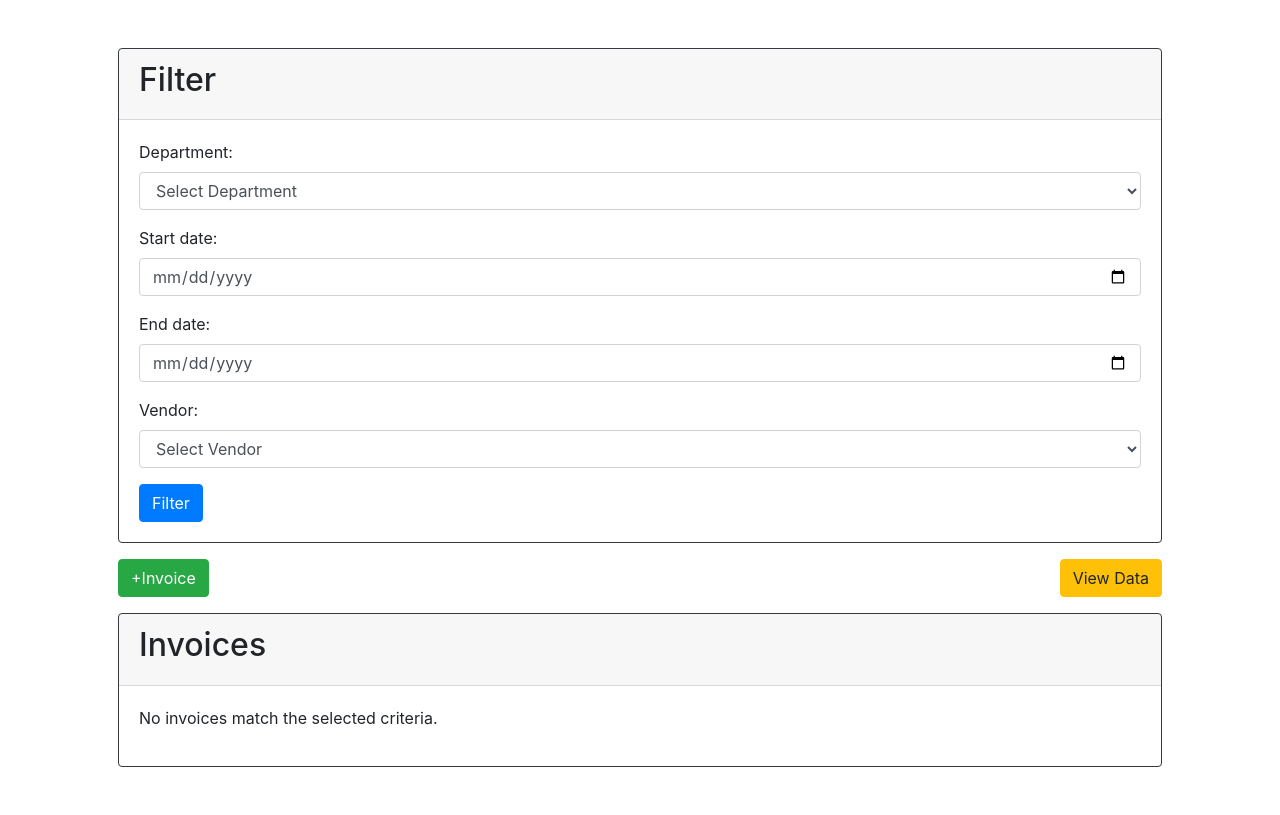
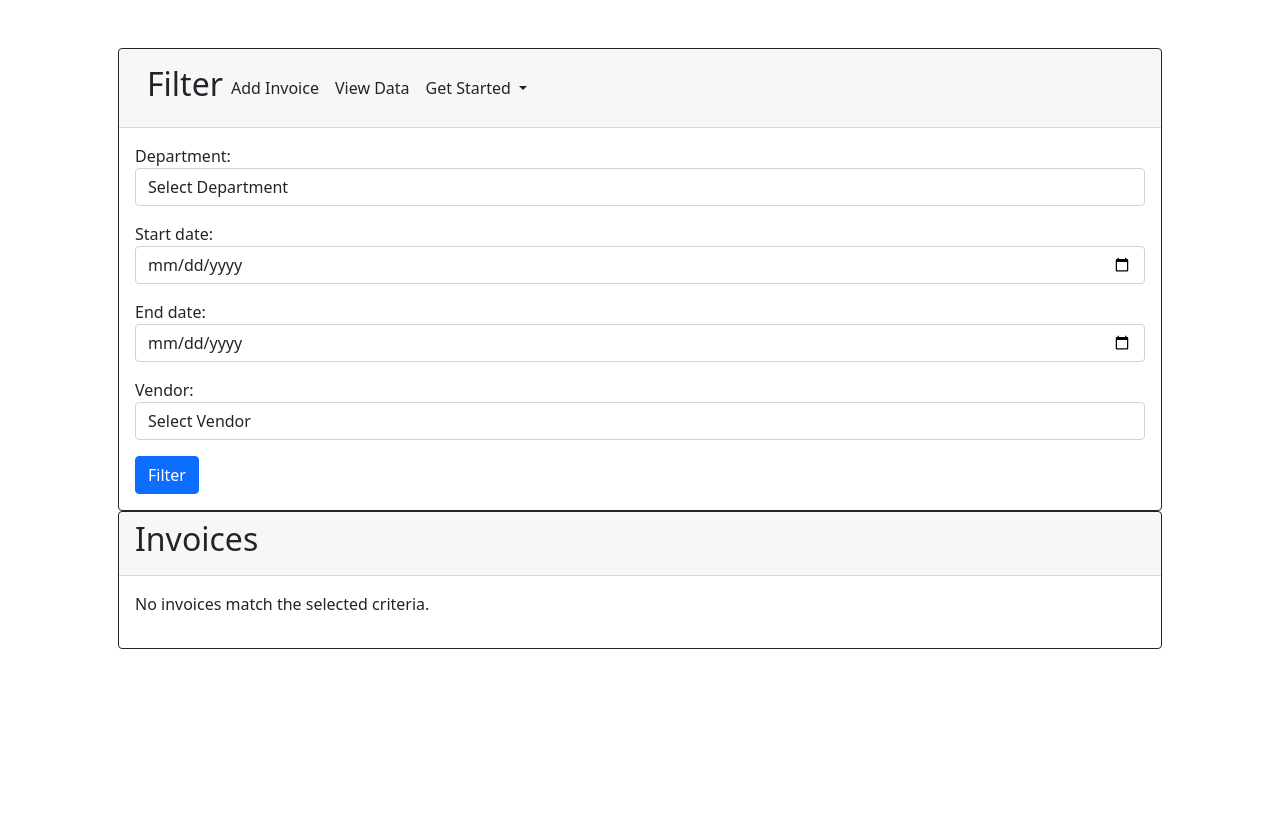
Before and after one commit to Rossi-21/invoice_tracker, a Django app: page / in a window 1280 px wide. After the commit the page ends 649 px from the top, so only its background shows below. Run offline with Django 3.2, Linux system fonts and the light colour scheme; data that the repository does not hold is empty; some libraries are stand-ins or nearby versions.

Commit message:
home page update

```diff
--- a/invoice_app/templates/index.html
+++ b/invoice_app/templates/index.html
@@ -1,9 +1,10 @@
 {% extends 'main.html' %}
 {% block content %}
+
 <div class="container p-5">
     <div class="card border border-dark">
         <div class="card-header">
-            <h2>Filter</h2>
+            {% include 'navbar.html' %}
         </div>
         <div class="card-body">
             <!-- Filter Invoices Form -->
@@ -13,11 +14,6 @@
                 <button class="btn btn-primary" type="submit">Filter</button>
             </form>
         </div>
-    </div>
-    <!-- Links -->
-    <div class="d-flex justify-content-between">
-        <a href="{% url 'create-invoice' %}"><button class="btn btn-success mt-3 mb-3">+Invoice</button></a>
-        <a  href="{% url 'invoice-total-view' %}"><button class="btn btn-warning mt-3 mb-3">View Data</button></a>
     </div>
     <div class="card border border-dark">
         <div class="card-header d-flex justify-content-between align-items-center">
--- a/invoice_app/templates/main.html
+++ b/invoice_app/templates/main.html
@@ -6,13 +6,15 @@
     {% load static %}
     <!-- Google Fonts -->
     <link rel="stylesheet" href="https://fonts.googleapis.com/css2?family=Material+Symbols+Outlined:opsz,wght,FILL,GRAD@20..48,100..700,0..1,-50..200" />
+    <!-- jQuery -->
+    <script src="https://code.jquery.com/jquery-3.3.1.slim.min.js"></script>
     <!-- Bootstrap CSS -->
-    <link href="https://stackpath.bootstrapcdn.com/bootstrap/4.5.2/css/bootstrap.min.css" rel="stylesheet">
+    <link href="https://cdn.jsdelivr.net/npm/bootstrap@5.0.0/dist/css/bootstrap.min.css" rel="stylesheet" >
+    <script src="https://cdn.jsdelivr.net/npm/@popperjs/core@2.9.2/dist/umd/popper.min.js" ></script>
+    <script src="https://cdn.jsdelivr.net/npm/bootstrap@5.0.1/dist/js/bootstrap.min.js" integrity="sha384-Atwg2Pkwv9vp0ygtn1JAojH0nYbwNJLPhwyoVbhoPwBhjQPR5VtM2+xf0Uwh9KtT" crossorigin="anonymous"></script
     <!-- Chartjs CDN -->
     <script src="https://cdnjs.cloudflare.com/ajax/libs/Chart.js/4.4.1/chart.min.js" integrity="sha512-L0Shl7nXXzIlBSUUPpxrokqq4ojqgZFQczTYlGjzONGTDAcLremjwaWv5A+EDLnxhQzY5xUZPWLOLqYRkY0Cbw==" crossorigin="anonymous" referrerpolicy="no-referrer"></script>
     <script src="https://cdn.jsdelivr.net/npm/chart.js"></script>
-    <!-- jQuery -->
-    <script src="https://code.jquery.com/jquery-3.3.1.slim.min.js"></script>
     <title>Invoice Tracker</title>
 </head>
 <body >
--- /dev/null
+++ b/invoice_app/templates/navbar.html
@@ -0,0 +1,27 @@
+<nav class="navbar navbar-expand-lg">
+    <div class="container-fluid">
+        <h2>Filter</h2>
+        <button class="navbar-toggler" type="button" data-bs-toggle="collapse" data-bs-target="#navbarNavDropdown" aria-controls="navbarNavDropdown" aria-expanded="false" aria-label="Toggle navigation">
+            <span class="navbar-toggler-icon"></span>
+        </button>
+        <div class="collapse navbar-collapse" id="navbarNavDropdown">
+            <ul class="navbar-nav">
+                <li class="nav-item">
+                    <a class="nav-link text-dark" aria-current="page" href="{% url 'create-invoice' %}">Add Invoice</a>
+                </li>
+                <li class="nav-item">
+                    <a class="nav-link text-dark" href="{% url 'invoice-total-view' %}">View Data</a>
+                </li>
+                <li class="nav-item dropdown">
+                    <a class="nav-link dropdown-toggle text-dark" href="#" role="button" data-bs-toggle="dropdown" aria-expanded="false">
+                        Get Started
+                    </a>
+                <ul class="dropdown-menu">
+                    <li><a class="dropdown-item" href="#">Create Department</a></li>
+                    <li><a class="dropdown-item" href="#">Create Vendor</a></li>
+                </ul>
+                </li>
+            </ul>
+        </div>
+    </div>
+</nav>
--- a/invoice_app/views.py
+++ b/invoice_app/views.py
@@ -68,6 +68,7 @@ def createInvoice(request):
 
 
 def invoiceTotalView(request):
+    departments = Department.objects.all()
     # Aggregate data by vendor and calculate the sum of invoice totals
     vendor_totals = Invoice.objects.values(
         'vendor__name').annotate(total_sum=Sum('total'))
@@ -77,6 +78,7 @@ def invoiceTotalView(request):
     total_sums = [entry['total_sum'] for entry in vendor_totals]
 
     context = {
+        'departments': departments,
         'vendor_labels': vendor_labels,
         'total_sums': total_sums,
     }
```
Also changed, not shown: invoice_app/templates/links.html (+3 -4 lines).
